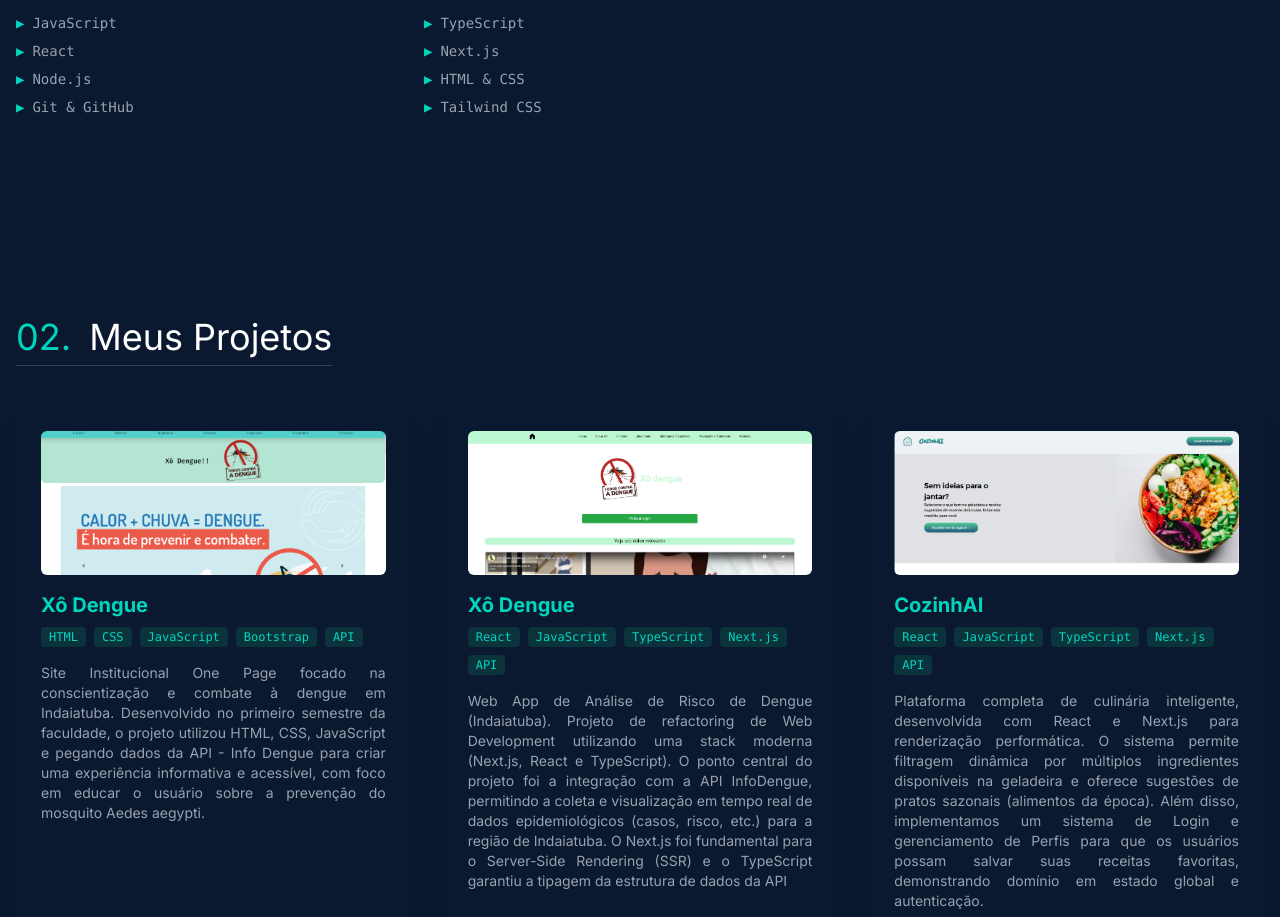
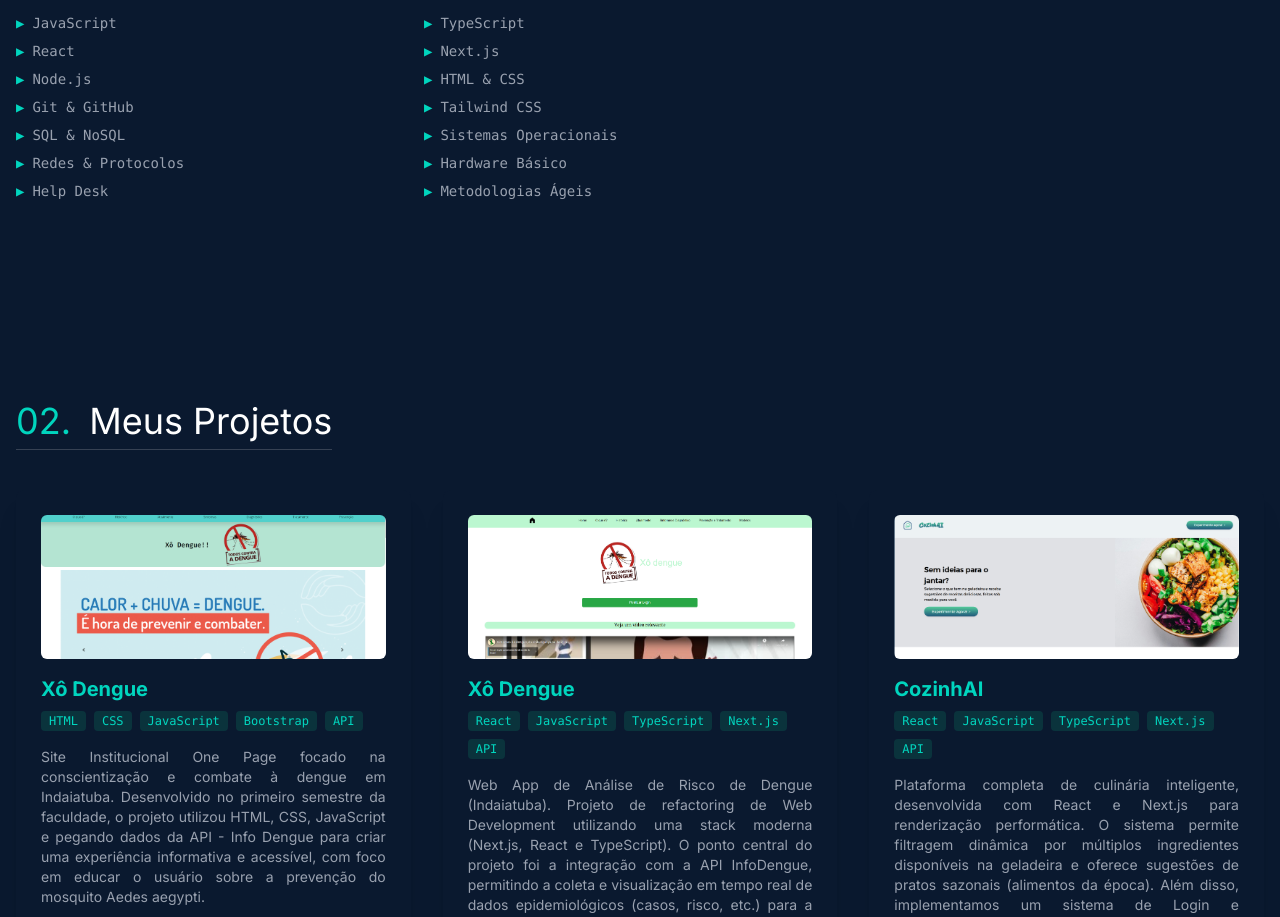
Before and after one commit to DanielBritoSJunior/portfolio-me, a React (Vite) app in the folder portfolio-me/: page / in a window 1280 px wide. Shown: the part 1540-2457 px from the top of the page. Built offline with nearby package versions, Linux system fonts and the light colour scheme.

Commit message:
Att do portfolio + novas hard skils

```diff
--- a/portfolio-me/src/components/AboutSection/index.tsx
+++ b/portfolio-me/src/components/AboutSection/index.tsx
@@ -19,6 +19,14 @@ const AboutSection: React.FC = () => {
         'HTML & CSS',
         'Git & GitHub',
         'Tailwind CSS',
+        'SQL & NoSQL',
+        'Sistemas Operacionais',
+        'Redes & Protocolos',
+        'Hardware Básico',
+        'Help Desk',
+        'Metodologias Ágeis'
+
+
 
     ];
 
--- a/portfolio-me/src/components/HeroSection/index.tsx
+++ b/portfolio-me/src/components/HeroSection/index.tsx
@@ -43,7 +43,7 @@ const HeroSection: React.FC = () => {
 
           {/* BOTÃO 2: DOWNLOAD CV (Estilo Sólido / Preenchido) */}
           <Botao
-            href="/images/Curriculo_Daniel.pdf"
+            href="/images/DanielCvAtt.pdf"
             download="Daniel-Junior-CV.pdf"
             target="_blank"
             className="border border-teal-400 text-teal-400 hover:bg-teal-400/10"
```
Also changed, not shown: 2 other files (tests, documents, lock files or other folders).
